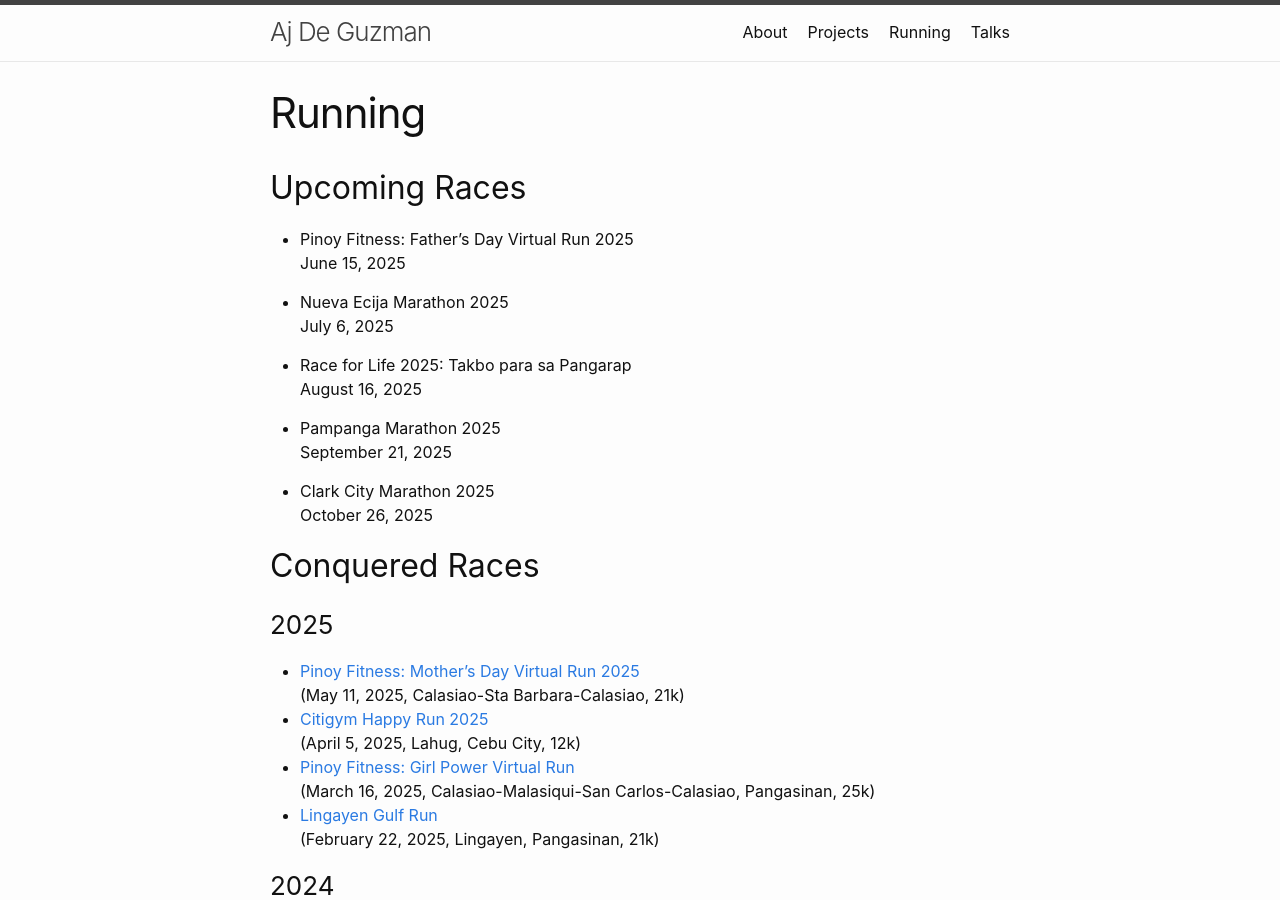
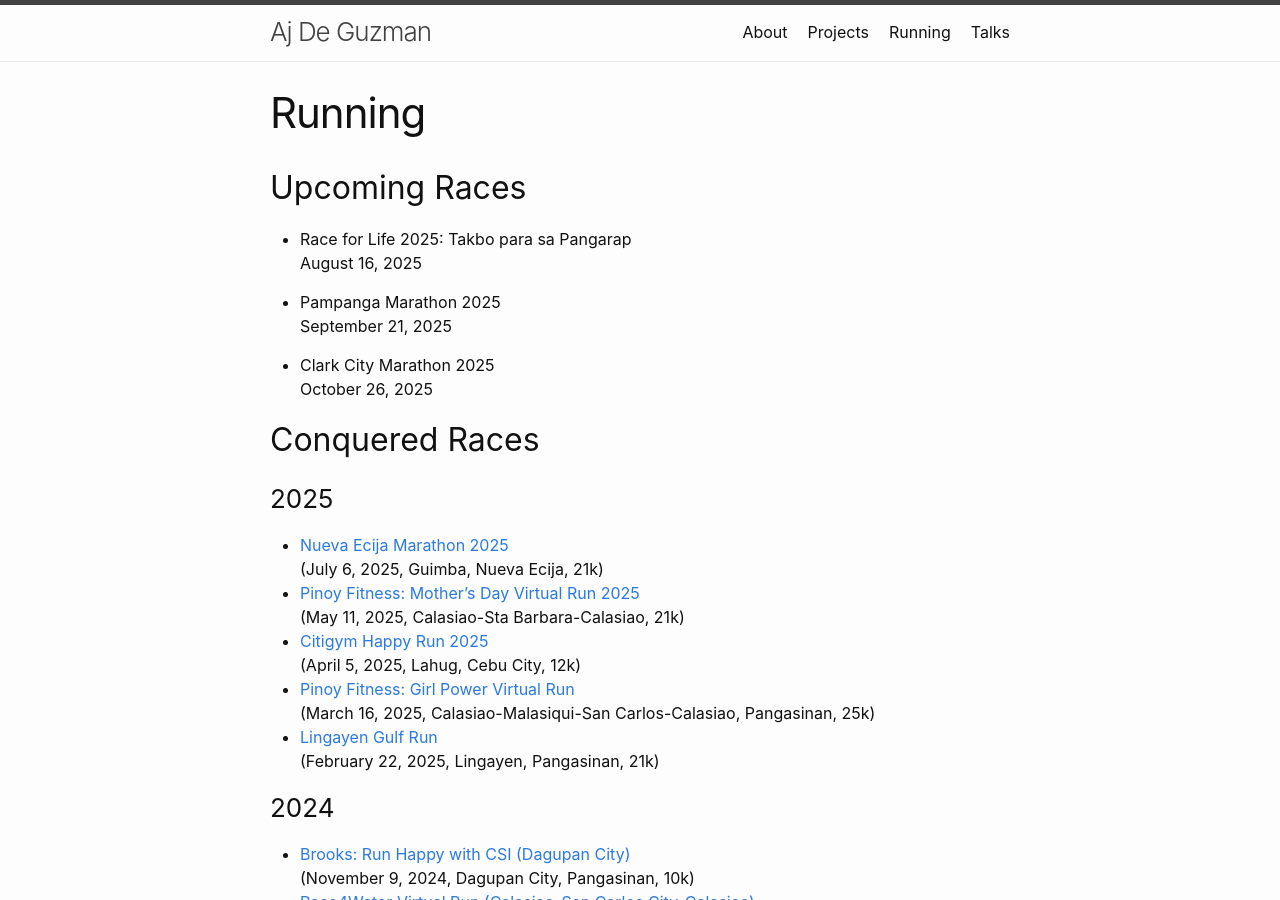
Before and after one commit to ajdeguzman/ajdeguzman.github.io, a Jekyll site: the page built from running.md, in a window 1280 px wide and 900 px high. Built offline with Jekyll 4.4.1, drawn with Linux system fonts in a browser that asks for light colours.

Commit message:
Update running.md

```diff
--- a/running.md
+++ b/running.md
@@ -5,12 +5,6 @@ permalink: /running/
 ---
 
 ## Upcoming Races
-
-- Pinoy Fitness: Father's Day Virtual Run 2025
-<br> June 15, 2025
-
-- Nueva Ecija Marathon 2025
-<br> July 6, 2025
 
 - Race for Life 2025: Takbo para sa Pangarap
 <br> August 16, 2025
@@ -25,6 +19,8 @@ permalink: /running/
 ## Conquered Races
 
 ### 2025
+- [Nueva Ecija Marathon 2025](https://www.strava.com/activities/15019529611)
+<br> (July 6, 2025, Guimba, Nueva Ecija, 21k)
 - [Pinoy Fitness: Mother's Day Virtual Run 2025](https://www.strava.com/activities/14440396287)
 <br> (May 11, 2025, Calasiao-Sta Barbara-Calasiao, 21k)
 - [Citigym Happy Run 2025](https://www.strava.com/activities/14091602387)
```
